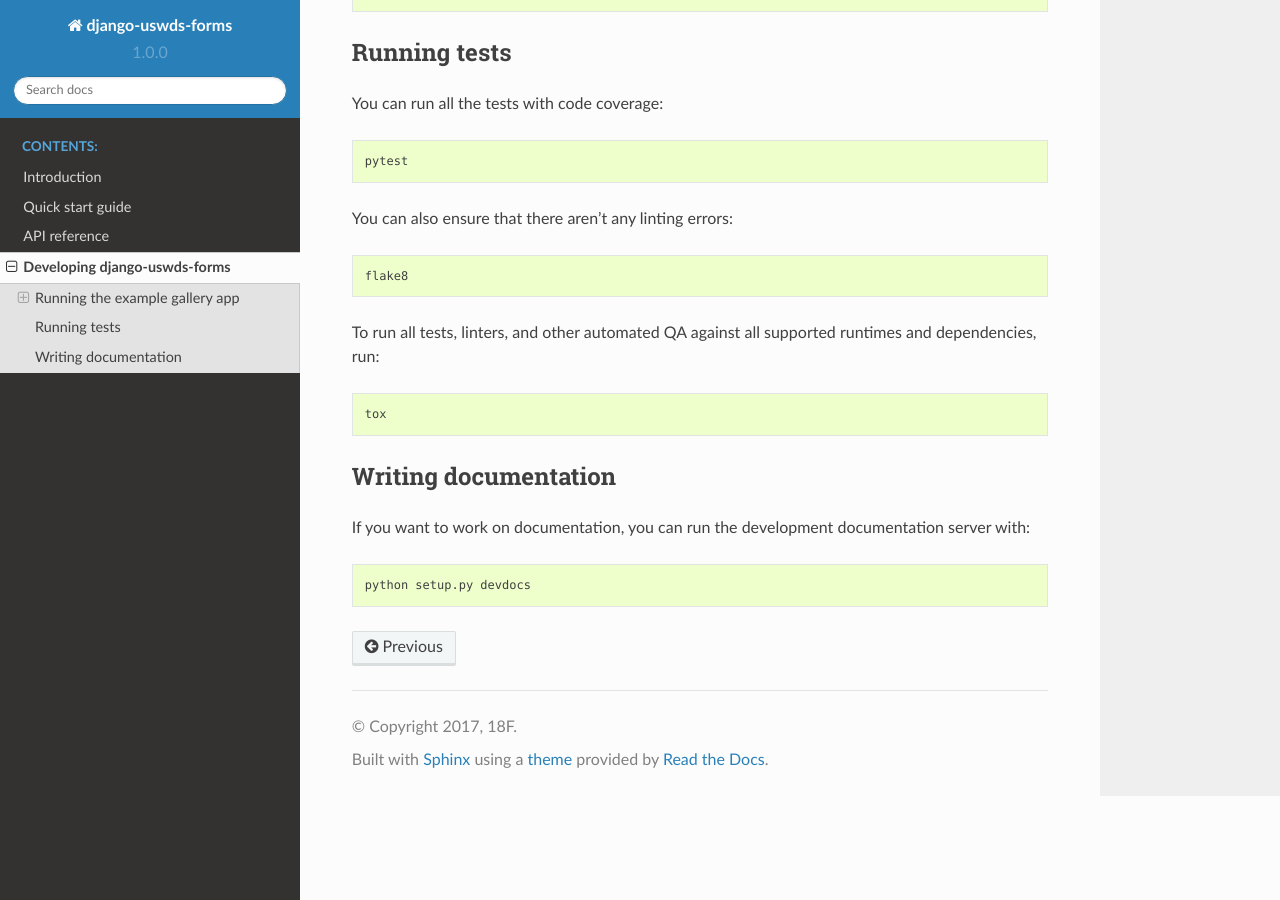
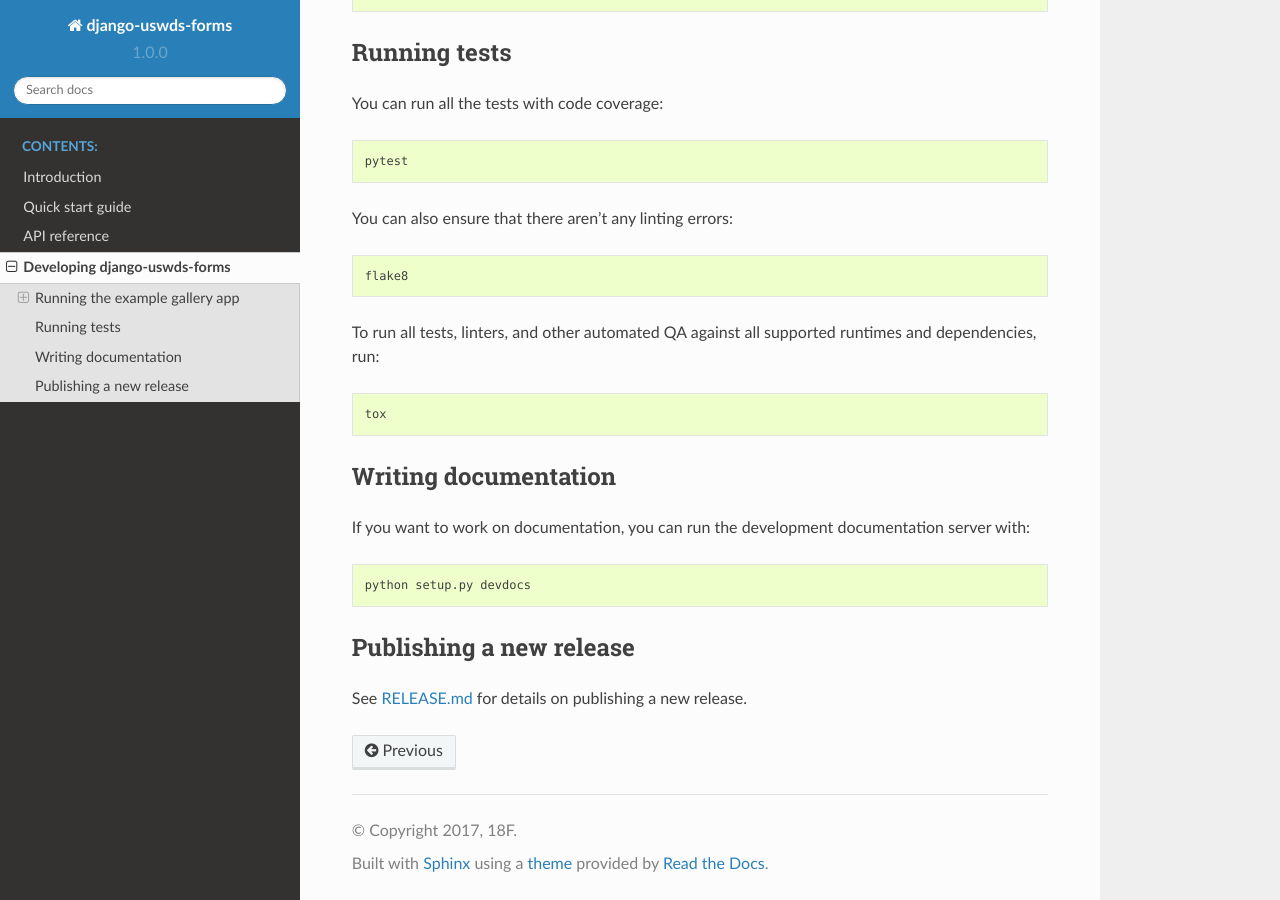
Before and after one commit to 18F/django-uswds-forms, a Sphinx documentation site: the page built from docs/developing.rst, in a window 1280 px wide and 900 px high, scrolled down 1692 px. Built offline with Sphinx 7.4.7 and the Read the Docs theme 2.0.0, drawn with Linux system fonts in a browser that asks for light colours.

Commit message:
Link to RELEASE.md in developer docs.

```diff
--- a/docs/developing.rst
+++ b/docs/developing.rst
@@ -101,3 +101,9 @@
 documentation server with::
 
     python setup.py devdocs
+
+Publishing a new release
+------------------------
+
+See `RELEASE.md <https://github.com/18F/django-uswds-forms/blob/master/RELEASE.md>`_
+for details on publishing a new release.
```
